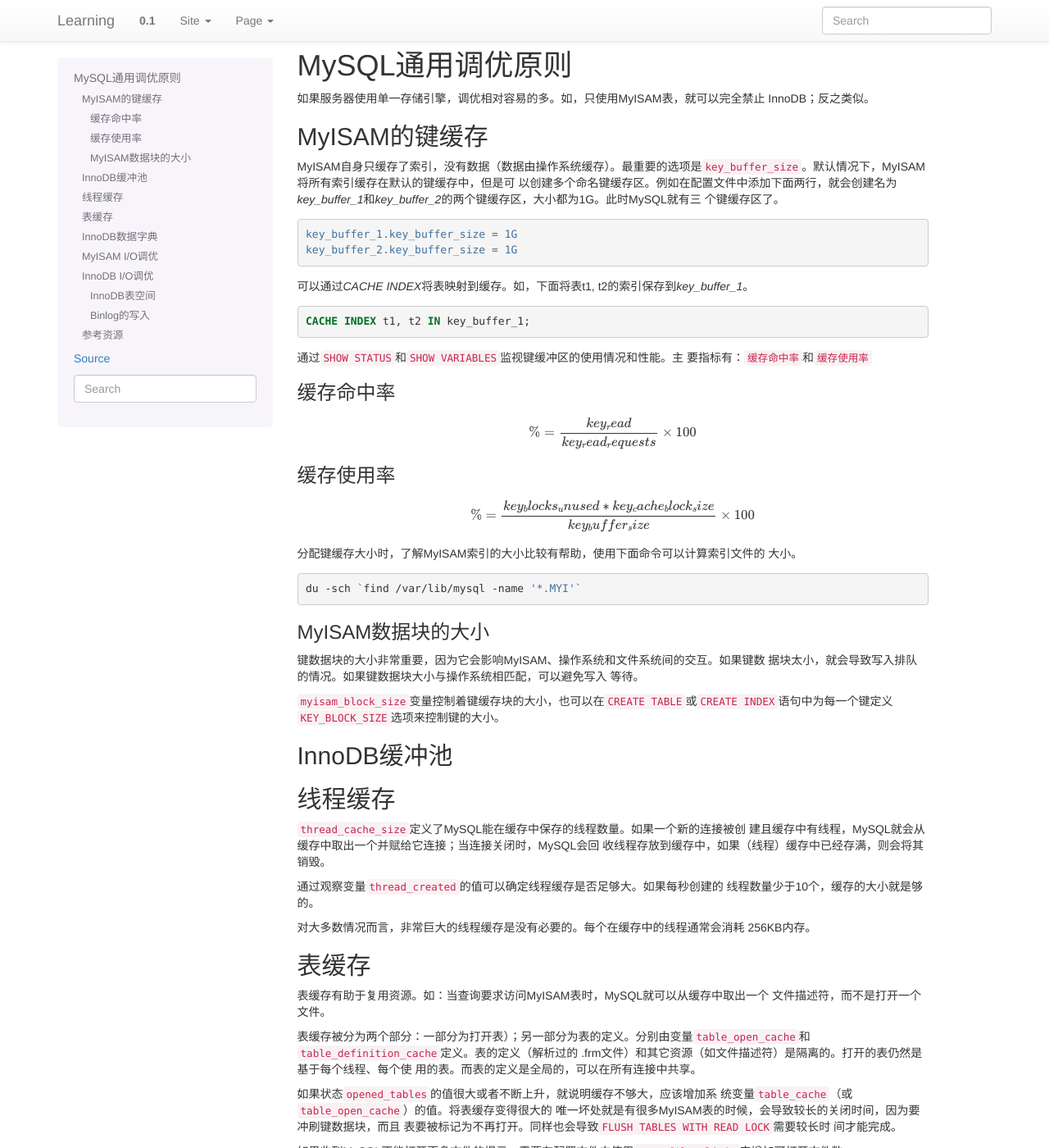
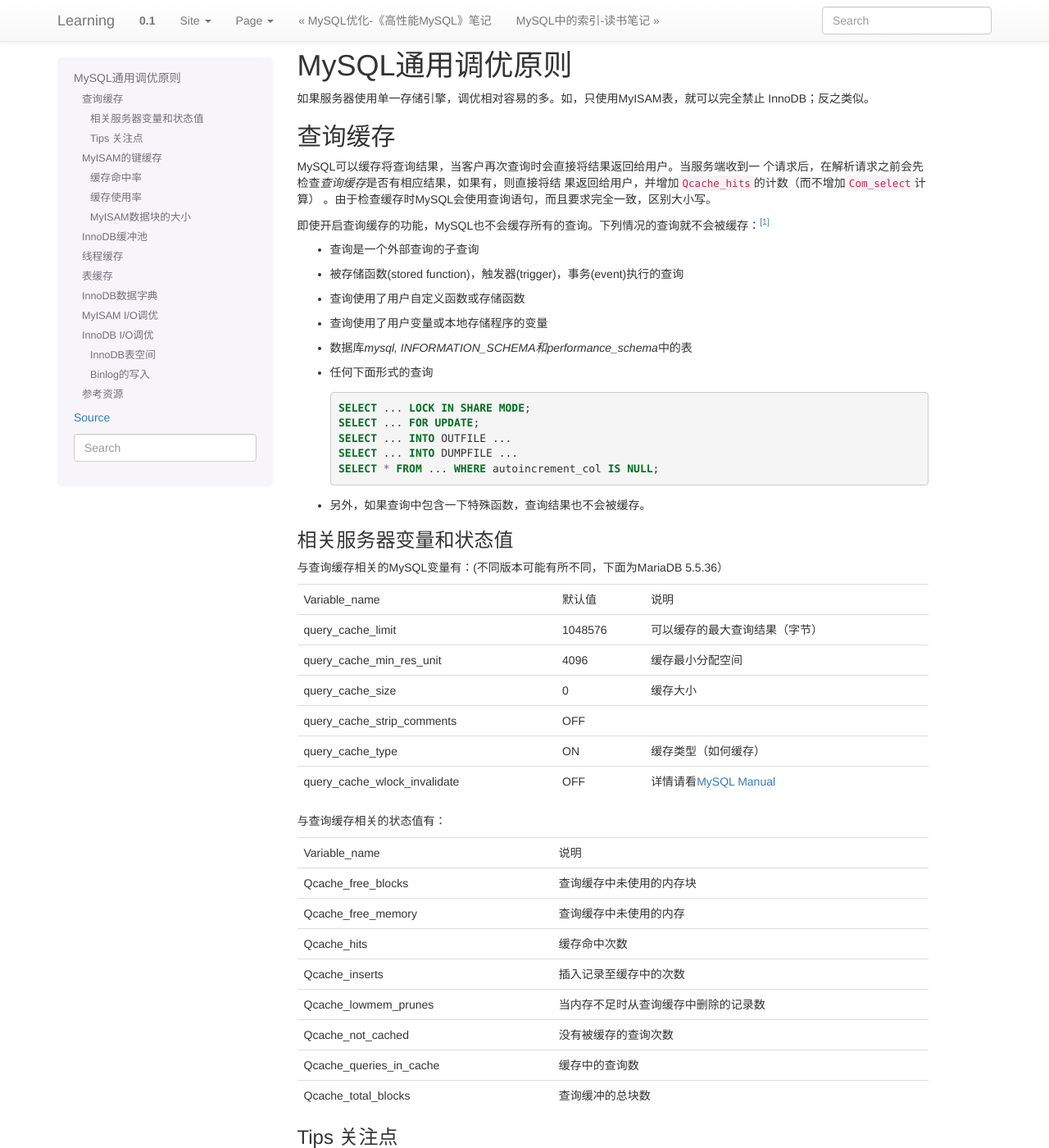
Before and after one commit to huiliu/learning.docs.hui, a Sphinx documentation site: the page built from source/mysql_tuning.rst, in a window 1280 px wide and 1400 px high. Shown: the whole window at 82% size. Built offline with Sphinx 7.4.7, drawn with Linux system fonts in a browser that asks for light colours; formulas are drawn with MathJax 3; some of the changed text lies outside the part shown.

Commit message:
UPDATE mysql tunning
关于缓存的相关知识：

*   查询缓存
*   MyISAM的键缓存
*   InnoDB的缓冲池和事务日志
*   线程缓存
*   表缓存

I/O：MySQL如何将缓存刷写到磁盘

```diff
--- a/source/index.rst
+++ b/source/index.rst
@@ -58,6 +58,7 @@
     mongodb
     mysql_logs
     mysql_optimize
+    mysql_tuning
     mysql_key
 
 系统安全
--- a/source/mysql_tuning.rst
+++ b/source/mysql_tuning.rst
@@ -2,6 +2,89 @@
 ******************
 如果服务器使用单一存储引擎，调优相对容易的多。如，只使用MyISAM表，就可以完全禁止
 InnoDB；反之类似。
+
+查询缓存
+=========
+MySQL可以缓存将查询结果，当客户再次查询时会直接将结果返回给用户。当服务端收到一
+个请求后，在解析请求之前会先检查\ *查询缓存*\ 是否有相应结果，如果有，则直接将结
+果返回给用户，并增加\ ``Qcache_hits``\ 的计数（而不增加\ ``Com_select``\ 计算）
+。由于检查缓存时MySQL会使用查询语句，而且要求完全一致，区别大小写。
+
+即使开启查询缓存的功能，MySQL也不会缓存所有的查询。下列情况的查询就不会被缓存：\
+[#query_cache]_
+
+*   查询是一个外部查询的子查询
+*   被存储函数(stored function)，触发器(trigger)，事务(event)执行的查询
+*   查询使用了用户自定义函数或存储函数
+*   查询使用了用户变量或本地存储程序的变量
+*   数据库\ *mysql, INFORMATION_SCHEMA和performance_schema*\ 中的表
+*   任何下面形式的查询
+
+    .. sourcecode:: sql
+
+        SELECT ... LOCK IN SHARE MODE;
+        SELECT ... FOR UPDATE;
+        SELECT ... INTO OUTFILE ...
+        SELECT ... INTO DUMPFILE ...
+        SELECT * FROM ... WHERE autoincrement_col IS NULL;
+
+*   另外，如果查询中包含一下特殊函数，查询结果也不会被缓存。
+
+相关服务器变量和状态值
+----------------------
+与查询缓存相关的MySQL变量有：(不同版本可能有所不同，下面为MariaDB 5.5.36）
+
++------------------------------+---------+-------------------------------------+
+| Variable_name                | 默认值  | 说明                                |
++------------------------------+---------+-------------------------------------+
+| query_cache_limit            | 1048576 | 可以缓存的最大查询结果（字节）      |
++------------------------------+---------+-------------------------------------+
+| query_cache_min_res_unit     | 4096    | 缓存最小分配空间                    |
++------------------------------+---------+-------------------------------------+
+| query_cache_size             | 0       | 缓存大小                            |
++------------------------------+---------+-------------------------------------+
+| query_cache_strip_comments   | OFF     |                                     |
++------------------------------+---------+-------------------------------------+
+| query_cache_type             | ON      | 缓存类型（如何缓存）                |
++------------------------------+---------+-------------------------------------+
+| query_cache_wlock_invalidate | OFF     | 详情请看\ `MySQL Manual`_           |
++------------------------------+---------+-------------------------------------+
+
+与查询缓存相关的状态值有：
+
++-------------------------+--------------------------------------------+
+| Variable_name           | 说明                                       |
++-------------------------+--------------------------------------------+
+| Qcache_free_blocks      | 查询缓存中未使用的内存块                   |
++-------------------------+--------------------------------------------+
+| Qcache_free_memory      | 查询缓存中未使用的内存                     |
++-------------------------+--------------------------------------------+
+| Qcache_hits             | 缓存命中次数                               |
++-------------------------+--------------------------------------------+
+| Qcache_inserts          | 插入记录至缓存中的次数                     |
++-------------------------+--------------------------------------------+
+| Qcache_lowmem_prunes    | 当内存不足时从查询缓存中删除的记录数       |
++-------------------------+--------------------------------------------+
+| Qcache_not_cached       | 没有被缓存的查询次数                       |
++-------------------------+--------------------------------------------+
+| Qcache_queries_in_cache | 缓存中的查询数                             |
++-------------------------+--------------------------------------------+
+| Qcache_total_blocks     | 查询缓冲的总块数                           |
++-------------------------+--------------------------------------------+
+
+
+.. _MySQL Manual:
+   http://dev.mysql.com/doc/refman/5.5/en/server-system-variables.html#sysvar_query_cache_wlock_invalidate
+
+Tips 关注点
+-----------
+
+*   查询命中率
+
+    .. math::
+
+        \% = \frac{Qcache\_hits}{Qcache\_hits + Com_select}
+
 
 MyISAM的键缓存
 ==============
@@ -212,3 +295,6 @@
 参考资源
 ========
 1.  《高性能MySQL》
+
+..  [#query_cache]  `How the Query Cache Operates
+    <http://dev.mysql.com/doc/refman/5.5/en/query-cache-operation.html>`_
```
